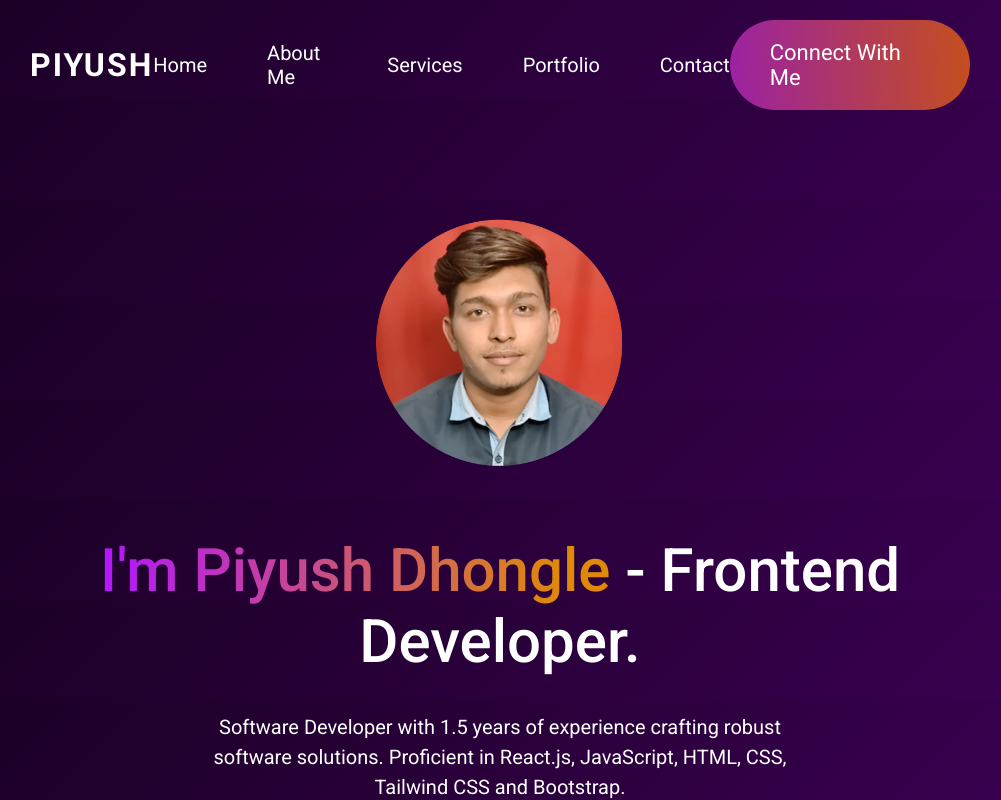
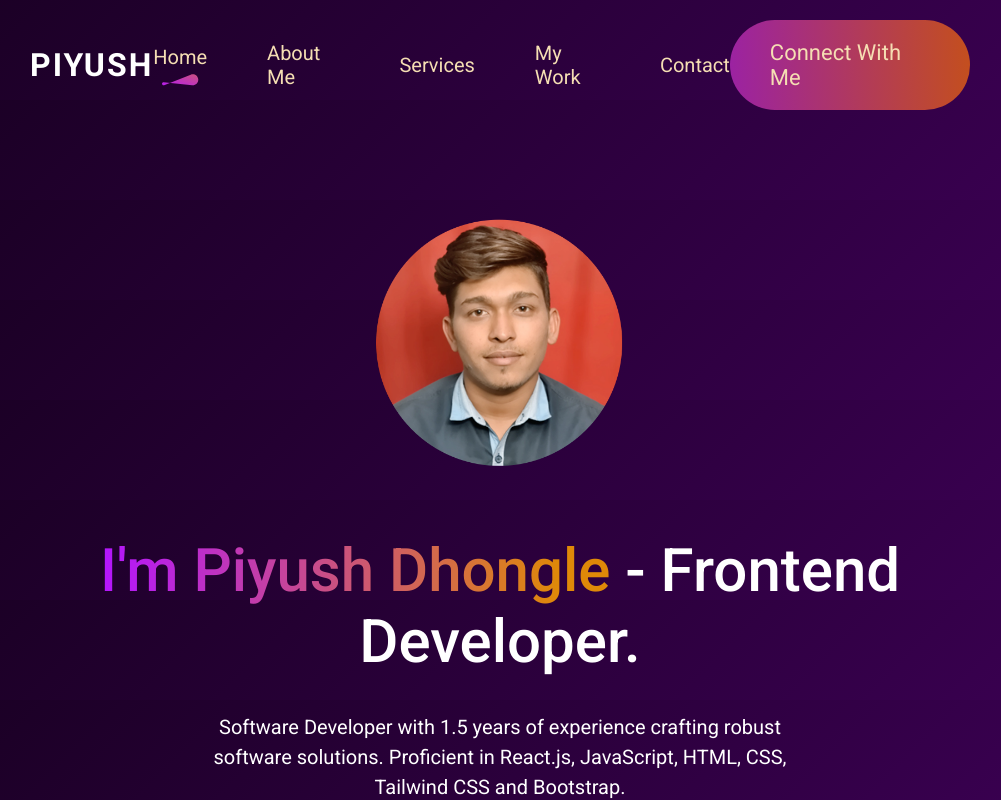
Before and after one commit to piyushd3112/react-portfolio-website, a React (Vite) app: page / in a window 1280 px wide. Shown: the top 800 px of the page, without its empty margins (140-1141 px from the left). Built offline with nearby package versions, Linux system fonts and the light colour scheme.

Commit message:
Added functionality to navbar

```diff
--- a/src/Components/About/About.jsx
+++ b/src/Components/About/About.jsx
@@ -5,7 +5,7 @@
 
 const About = () => {
   return (
-    <div className="about">
+    <div id="about" className="about">
       <div className="about-title">
         <h1>About Me</h1>
         <img src={theme_pattern} alt="" />
--- a/src/Components/Contact/Contact.jsx
+++ b/src/Components/Contact/Contact.jsx
@@ -7,7 +7,7 @@
 
 const Contact = () => {
   return (
-    <div className="contact">
+    <div  id='contact' className="contact">
       <div className="contact-title">
         <h1>Get in touch</h1>
         <img src={theme_pattern} alt="" />
--- a/src/Components/Hero/Hero.jsx
+++ b/src/Components/Hero/Hero.jsx
@@ -1,14 +1,16 @@
 import React from "react";
 import "./Hero.css";
-
 import piyushsd from "../../assets/piyushsd.png";
+import AnchorLink from "react-anchor-link-smooth-scroll";
 
 const Hero = () => {
   return (
-    <div className="hero">
+    <div id="home" className="hero">
       <img className="img" src={piyushsd} alt="" />
 
-      <h1><span>I'm Piyush Dhongle</span> - Frontend Developer.</h1>
+      <h1>
+        <span>I'm Piyush Dhongle</span> - Frontend Developer.
+      </h1>
       <p>
         {" "}
         Software Developer with 1.5 years of experience crafting robust software
@@ -16,7 +18,11 @@
         and Bootstrap.
       </p>
       <div className="hero-action">
-        <div className="hero-connect">Connect with me</div>
+        <div className="hero-connect">
+          <AnchorLink className="anchor-link" offset={50} href="#contact">
+            Connect with me
+          </AnchorLink>
+        </div>
         <div className="hero-resume">My Resume</div>
       </div>
     </div>
--- a/src/Components/MyWork/MyWork.jsx
+++ b/src/Components/MyWork/MyWork.jsx
@@ -11,7 +11,7 @@
   };
 
   return (
-    <div className="mywork">
+    <div id="work" className="mywork">
       <div className="mywork-title">
         <h1>My Latest Work</h1>
         <img src={theme_pattern} alt="" />
--- a/src/Components/Navbar/Navbar.css
+++ b/src/Components/Navbar/Navbar.css
@@ -29,9 +29,27 @@
   cursor: pointer;
   /* background: linear-gradient(267deg, #da7c25 0.36%, #b923e1 102.06%); */
   background: linear-gradient(267deg, #c44f1d, #9b22a3);
-    transition: 0.5s;
+  transition: 0.5s;
 }
 
 .nav-connect:hover {
   transform: scale(1.05);
 }
+
+.nav-menu li {
+  display: flex;
+  flex-direction: column;
+  gap: 5px;
+  cursor: pointer;
+}
+
+.nav-menu li img {
+  display: flex;
+  margin: auto;
+}
+
+
+.anchor-link{
+  text-decoration: none;
+  color: wheat;
+}
--- a/src/Components/Navbar/Navbar.jsx
+++ b/src/Components/Navbar/Navbar.jsx
@@ -1,22 +1,55 @@
-import React from 'react'
-import './Navbar.css'
+import React, { useState } from "react";
+import "./Navbar.css";
+import underline from "../../assets/nav_underline.svg";
+import AnchorLink from "react-anchor-link-smooth-scroll";
 
 const Navbar = () => {
+  const [menu, setMenu] = useState("home");
+
   return (
-    <div className='navbar'>
-         <p className='logo'>PIYUSH</p>
-        <ul className="nav-menu">
-            <li>Home</li>
-            <li>About Me</li>
-            <li>Services</li>
-            <li>Portfolio</li>
-            <li>Contact</li>
-        </ul>
-        <div className="nav-connect">
-            Connect With Me
-        </div>
+    <div id="navbar" className="navbar">
+      <p className="logo">PIYUSH</p>
+      <ul className="nav-menu">
+        <li>
+          <AnchorLink className="anchor-link" href="#home">
+            <p onClick={() => setMenu("home")}>Home</p>
+          </AnchorLink>
+
+          {menu === "home" ? <img src={underline} /> : <></>}
+        </li>
+        <li>
+          <AnchorLink className="anchor-link" offset={50} href="#about">
+            <p onClick={() => setMenu("about")}>About Me</p>
+          </AnchorLink>
+          {menu === "about" ? <img src={underline} /> : <></>}
+        </li>
+        <li>
+          <AnchorLink className="anchor-link" offset={50} href="#services">
+            <p onClick={() => setMenu("services")}>Services</p>
+          </AnchorLink>
+          {menu === "services" ? <img src={underline} /> : <></>}
+        </li>
+        <li>
+          <AnchorLink className="anchor-link" offset={50} href="#work">
+            {" "}
+            <p onClick={() => setMenu("work")}>My Work</p>{" "}
+          </AnchorLink>
+          {menu === "portfolio" ? <img src={underline} /> : <></>}
+        </li>
+        <li>
+          <AnchorLink className="anchor-link" offset={50} href="#contact">
+            <p onClick={() => setMenu("contact")}>Contact</p>
+          </AnchorLink>
+          {menu === "contact" ? <img src={underline} /> : <></>}
+        </li>
+      </ul>
+      <div className="nav-connect">
+        <AnchorLink className="anchor-link" offset={50} href="#contact">
+          Connect With Me
+        </AnchorLink>
+      </div>
     </div>
-  )
-}
+  );
+};
 
-export default Navbar
+export default Navbar;
--- a/src/Components/Services/Services.jsx
+++ b/src/Components/Services/Services.jsx
@@ -6,7 +6,7 @@
 
 const Services = () => {
   return (
-    <div className="services">
+    <div id="services" className="services">
       <div className="services-title">
         <h1>My Services</h1>
         <img src={theme_pattern} alt="" />
```
Also changed, not shown: src/Components/Footer/Footer.css (line endings or trailing spaces).
